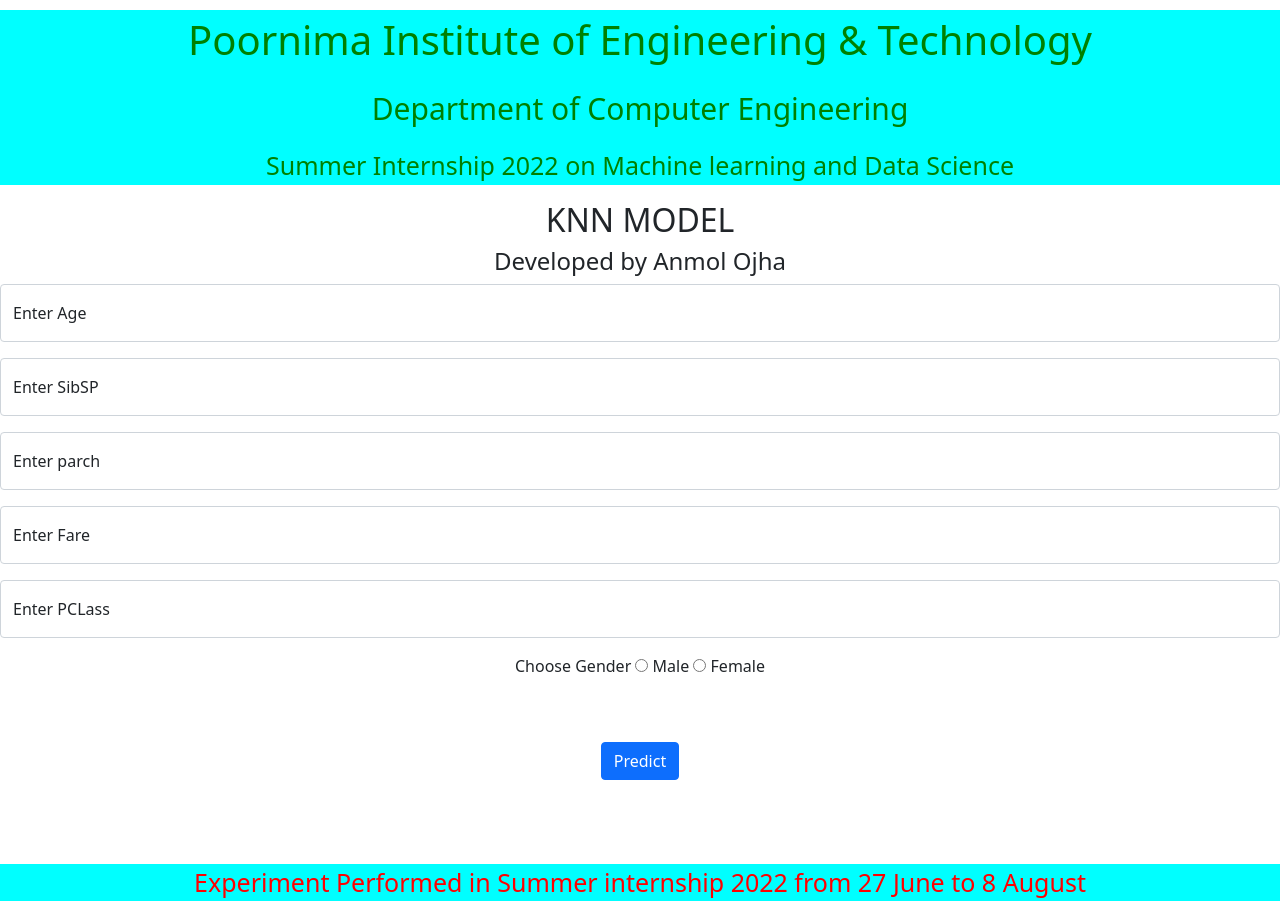
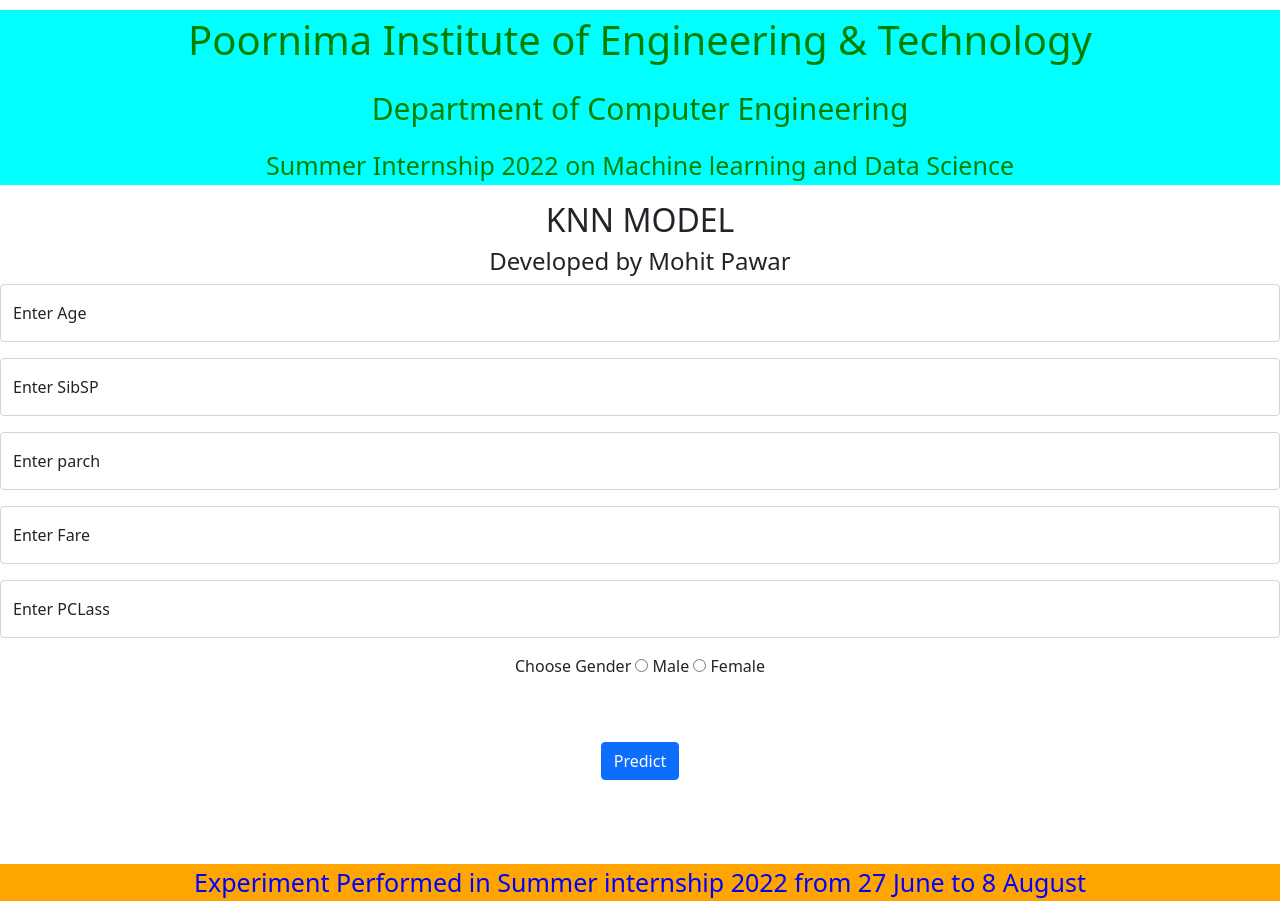
Before and after one commit to mohitpawar17/Knn-project, a Flask app: page / in a window 1280 px wide. Run offline with Flask 2, Linux system fonts and the light colour scheme; parts of the project's set-up code (start-up, migrations or seed data) failed here and were passed over.

Commit message:
Update index.html

```diff
--- a/templates/index.html
+++ b/templates/index.html
@@ -33,7 +33,7 @@
 
 <div class="login">
 <h2 >KNN MODEL</h2>
-<h4>Developed by Anmol Ojha</h4>
+<h4>Developed by Mohit Pawar</h4>
 <!-- Main Input For Receiving Query to our ML -->
 <form action="{{ url_for('predict')}}"method="get">
 <div class="form-floating mb-3">
@@ -83,11 +83,11 @@
 
 </div>
 
-<div class="" style="background-color:cyan;" >
+<div class="" style="background-color:orange;" >
 <div class="clearfix">
 
 <div class="col-md-12">
- <center><p style="font-size:25px;color:red;margin-top:20px;">Experiment Performed in Summer internship 2022 from 27 June to 8 August </p></center>
+ <center><p style="font-size:25px;color:blue;margin-top:20px;">Experiment Performed in Summer internship 2022 from 27 June to 8 August </p></center>
 </div>
 </div>
 </div>
```
